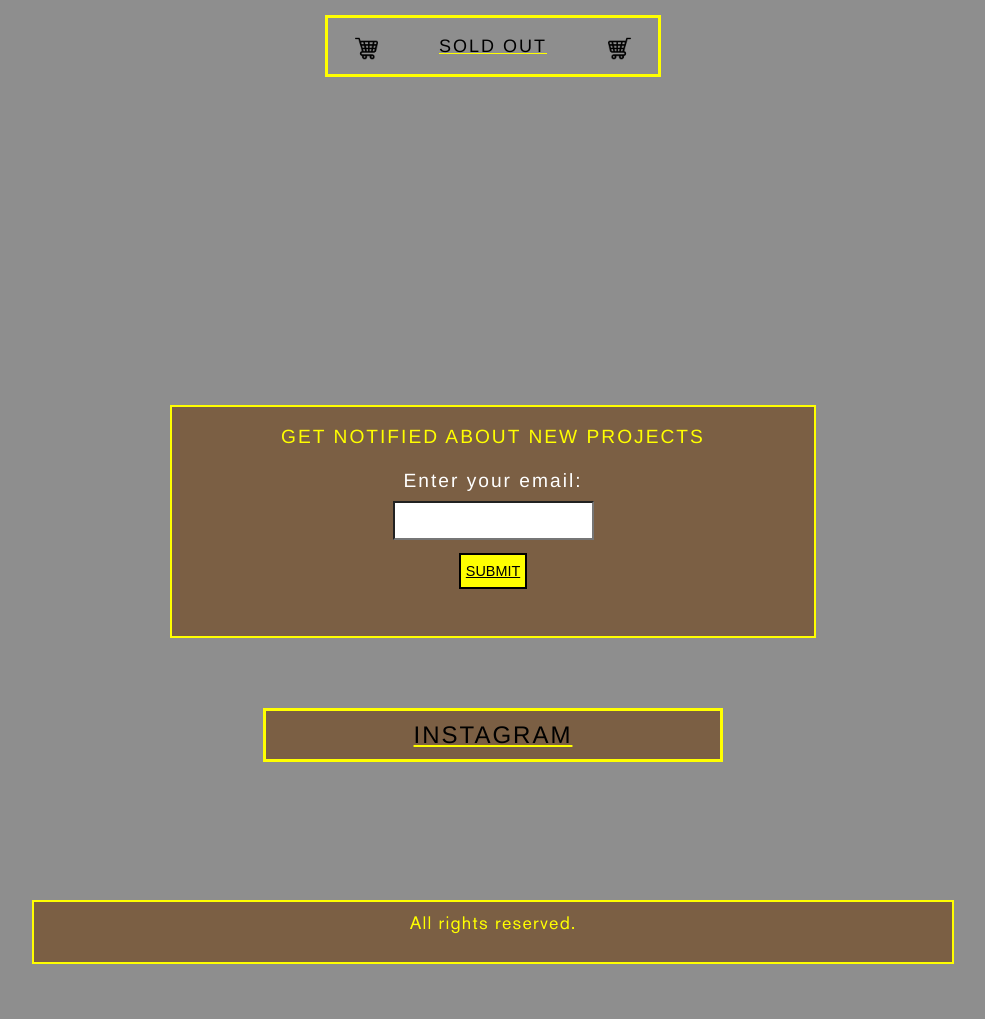
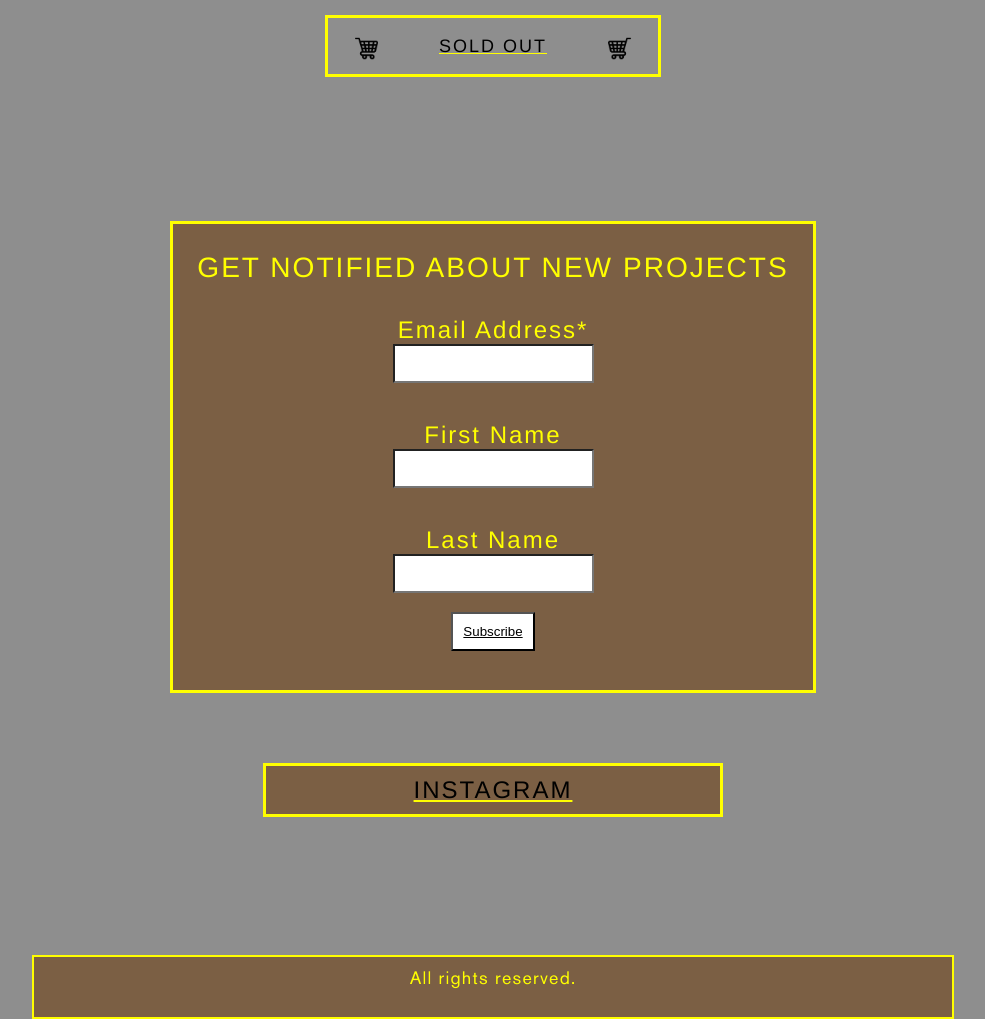
Before and after one commit to scottkayhan/scottkayhan.github.io, a PHP site: page /index.html in a window 1280 px wide. Shown: the part 2028-3047 px from the top of the page, without its empty margins (147-1132 px from the left). Before the commit the page ends 2992 px from the top, so only its background shows below. Run offline with PHP 8.4, Linux system fonts and the light colour scheme.

Commit message:
final draft?

```diff
--- a/index.css
+++ b/index.css
@@ -10,7 +10,7 @@ html li a {
 body,h1,h2,h3,h4 {
     min-width: 0%;
     font-weight: 100;
-    margin-bottom: 0;
+    margin-bottom: 3%;
    /* margin: auto;*/
 }
 .wrapper {
@@ -103,7 +103,6 @@ p {
    font-family: "AkzidenzGrotesk-Regular", serif;
     color: yellow;
     text-align: center;
-/*    background-color: #7B5F44;*/
     padding: 10px;
     letter-spacing: 1.25px;
     font-size: .75em;
@@ -148,15 +147,15 @@ p {
 
 }
 
- .email {
+/* .email {
     font-size: .8em;
     background-color: #7B5F44;
     border: 3px solid yellow;
     color: white;
-    /* text-decoration: underline; */
+     text-decoration: underline;
     margin-left: auto;
     margin-right: auto;
-    }
+    }*/
 
 /*.email {
 }*/
@@ -174,7 +173,10 @@ p {
 form {
     margin-right: 15%;
     margin-left: 15%;
-    /*padding-bottom: 10px;*/
+    border: 3px solid yellow;
+    background-color: #7b5f44;
+    /* padding-bottom: 10px; */
+    color: yellow;
 
 
 }
@@ -219,6 +221,8 @@ input {
     /*text-decoration: underline;*/
 }
 
+
+
 li.product {
 
     display: block;
@@ -258,6 +262,7 @@ li.product {
     text-decoration: underline;
 
 }
+
 
 li.sold-out {
     display: inline;
@@ -550,13 +555,13 @@ li.sold-out:hover {
     background-color: white;
 }
 
-a:hover {
+/*a:hover {
     background-color: white;
-}
+}*/
 
-h4:hover {
+/*h4:hover {
     background-color: white;
-}
+}*/
 .insta:hover {
     background-color: white;
     color: black;
@@ -729,19 +734,30 @@ img.cart2 {
     .logos {
         padding-top: 0em;
     }
+    input {
+    display: block;
+    background-color: white;
+    color: black;
+    padding: 10px;
+    margin-left: auto;
+    margin-right: auto;
+    margin-bottom: 6%;
+    margin-top: -3%;
+    text-align: center;
+        /*text-decoration: underline;*/ }
 
-    .email {
+    /*.email {
     font-size: .8em;
     margin-top: 9em;
     padding-bottom: 20px;
     background-color: #7B5F44;
     border: 2px solid yellow;
     color: white;
-    /*text-decoration: underline;*/
+    text-decoration: underline;
     margin-top: 20%;
     margin-left: 15%;
     margin-right: 15%;
-}
+}*/
     .window-bears2 {
 
     width: 89%;
@@ -779,6 +795,10 @@ img.cart2 {
         left: auto;
         right: auto;
     }
+
+
+}
+
 }
 
 
@@ -851,19 +871,31 @@ img.cart2 {
     font-size: .75em;
     }
 
-    .email {
+  /*  .email {
     font-size: .8em;
     margin-top: 9em;
     padding-bottom: 20px;
     background-color: #7B5F44;
     border: 2px solid yellow;
     color: white;
-    /* text-decoration: underline; */
+     text-decoration: underline;
     margin-top: 20%;
     margin-left: 15%;
     margin-right: 15%;
 }
-
+    */
+    input {
+    display: block;
+    background-color: white;
+    color: black;
+    padding: 10px;
+    margin-left: auto;
+    margin-right: auto;
+    margin-bottom: 6%;
+    margin-top: -3%;
+    text-align: center;
+    /*text-decoration: underline;*/
+}
 
 
    li.product {
--- a/index.html
+++ b/index.html
@@ -166,19 +166,53 @@
 
 
     </div>
-    <div class="email">
+       <!-- Begin Mailchimp Signup Form -->
+
+<!--End mc_embed_signup-->
+ <!--   <div class="email">
         <h3>GET NOTIFIED ABOUT NEW PROJECTS</h3>
         <br>
         Enter your email:
         <br>
         <br>
-        <form action="index.php" method="post" enctype="text/plain">
-        <input name="senderEmail" type="text">
+        <form action="https://gmail.us2.list-manage.com/subscribe/post?u=6499b894090a43a1bc62d844f&amp;id=2661a5e1ad" method="post" id="mc-embedded-subscribe-form" name="mc-embedded-subscribe-form" class="validate" target="_blank" novalidate>
 
-      <!-- <input type="email" id="email" name="email">-->
+       <input type="email" id="email" name="email">
        <input type="submit" id="button" value="SUBMIT">
             </form>
+    </div>  -->
+
+       <!-- Begin Mailchimp Signup Form -->
+<div id="mc_embed_signup">
+<form action="https://gmail.us2.list-manage.com/subscribe/post?u=6499b894090a43a1bc62d844f&amp;id=2661a5e1ad" method="post" id="mc-embedded-subscribe-form" name="mc-embedded-subscribe-form" class="validate" target="_blank" novalidate>
+    <div id="mc_embed_signup_scroll">
+	<h3>GET NOTIFIED ABOUT NEW PROJECTS</h3>
+<div class="mc-field-group">
+	<h4><label for="mce-EMAIL">Email Address<span class="asterisk">*</span>
+</label></h4>
+	<input type="email" value="" name="EMAIL" class="required email" id="mce-EMAIL">
+</div>
+
+<div class="mc-field-group">
+	<h4><label for="mce-FNAME">First Name </label></h4>
+	<input type="text" value="" name="FNAME" class="" id="mce-FNAME">
+</div>
+<div class="mc-field-group">
+	<h4><label for="mce-LNAME">Last Name </label></h4>
+	<input type="text" value="" name="LNAME" class="" id="mce-LNAME">
+</div>
+
+    <div id="mce-responses" class="clear">
+		<div class="response" id="mce-error-response" style="display:none"></div>
+		<div class="response" id="mce-success-response" style="display:none"></div>
+	</div>    <!-- real people should not fill this in and expect good things - do not remove this or risk form bot signups-->
+    <div style="position: absolute; left: -5000px;" aria-hidden="true"><input type="text" name="b_6499b894090a43a1bc62d844f_2661a5e1ad" tabindex="-1" value=""></div>
+    <div class="clear"><input type="submit" value="Subscribe" name="subscribe" id="mc-embedded-subscribe" class="button"></div>
     </div>
+</form>
+</div>
+
+<!--End mc_embed_signup-->
 
         <!--<div class="window-bears">
            <img class="window-bears2" src="coming-soon-01.png">
```
Also changed, not shown: 1 other file.
